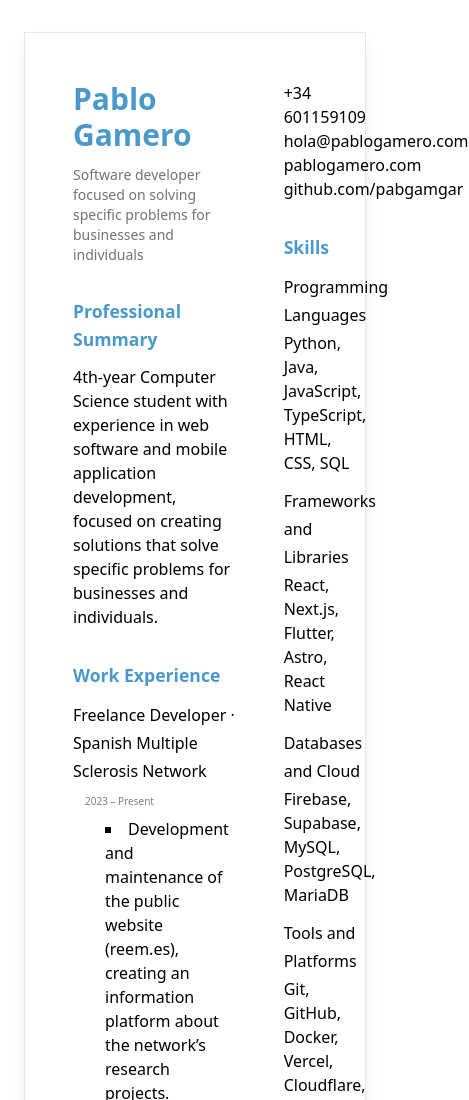
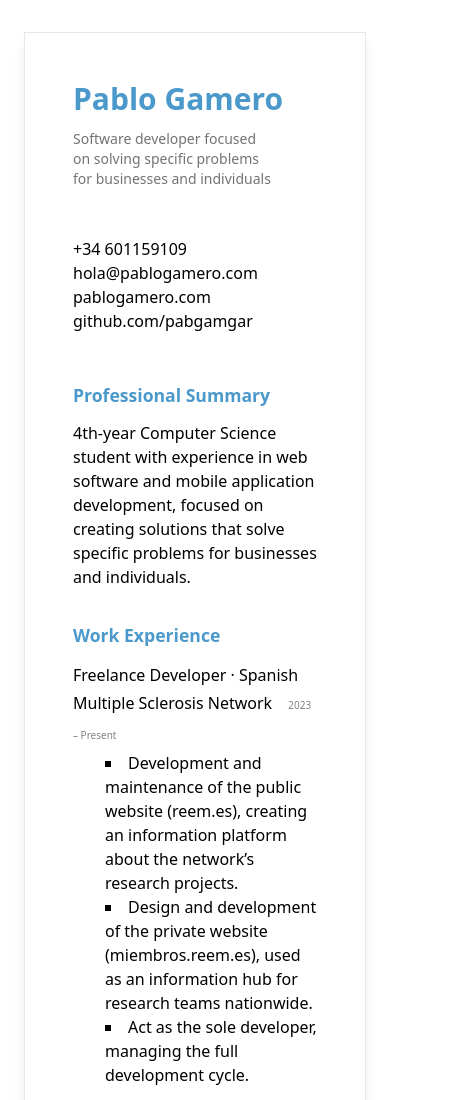
Before and after one commit to pabgamgar/pablogamero-astro, an Astro site: page /cv in a window 390 px wide. Shown: the top 1100 px of the page, 469 px wide, since content can reach past the window. Built offline with nearby package versions, Linux system fonts and the light colour scheme; Astro itself is replaced by a stand-in of ours.

Commit message:
Make CV responsive and print ready

```diff
--- a/src/layouts/CVLayout.astro
+++ b/src/layouts/CVLayout.astro
@@ -6,8 +6,9 @@ interface Props {
   lang?: "en" | "es";
   canon?: string;
   alt?: string;
+  subtitle: string;
 }
-const { lang = "en", title, desc, kw, canon, alt } = Astro.props;
+const { lang = "en", title, desc, kw, canon, alt, subtitle } = Astro.props;
 ---
 
 <html lang={lang}>
@@ -110,10 +111,41 @@ const { lang = "en", title, desc, kw, canon, alt } = Astro.props;
     />
   </head>
   <body class="w-full h-fit max-w-5xl px-6 py-8 mx-auto">
-    <main
-      class="w-full h-full max-w-7xl flex flex-row px-12 py-12 border shadow-lg gap-12"
-    >
-      <slot />
+    <main class="w-full h-full flex flex-col max-w-7xl">
+      <div
+        id="CV"
+        class="w-full h-full flex flex-col px-12 py-12 border shadow-lg gap-12"
+      >
+        <div
+          class="flex flex-col md:flex-row w-full h-fit gap-12 md:justify-between lg: justify-normal"
+        >
+          <div
+            id="header"
+            class="flex flex-col gap-3 w-full md:w-fit lg:w-2/3 h-fit"
+          >
+            <h1>Pablo Gamero</h1>
+            <p class="text-sm text-neutral-500 text-balance">
+              {subtitle}
+            </p>
+          </div>
+          <div
+            id="links"
+            class="w-full lg:w-1/3 md:w-fit"
+          >
+            <p><a href="tel:+34601159109">+34 601159109</a></p>
+            <p>
+              <a href="mailto:hola@pablogamero.com">hola@pablogamero.com</a>
+            </p>
+            <p><a href="https://pablogamero.com">pablogamero.com</a></p>
+            <p>
+              <a href="https://github.com/pabgamgar">github.com/pabgamgar</a>
+            </p>
+          </div>
+        </div>
+        <div class="w-full h-full flex flex-col lg:flex-row gap-12">
+          <slot />
+        </div>
+      </div>
     </main>
   </body>
 </html>
@@ -163,4 +195,19 @@ const { lang = "en", title, desc, kw, canon, alt } = Astro.props;
   .bold {
     font-weight: 500;
   }
+
+  @media print {
+    body * {
+      visibility: hidden;
+    }
+    #CV * {
+      visibility: visible !important;
+    }
+    #CV {
+      position: absolute;
+      left: 0;
+      top: 0;
+      width: 100%;
+    }
+  }
 </style>
--- a/src/pages/cv.astro
+++ b/src/pages/cv.astro
@@ -4,23 +4,14 @@ import CVLayout from "@/layouts/CVLayout.astro";
 
 <CVLayout
   lang="en"
-  title="CV"
+  title="CV • Pablo Gamero"
   canon="https://pablogamero.com/cv"
   alt="https://pablogamero.com/es/cv"
   desc="CV"
   kw="CV, Curriculum Vitae, Resume"
+  subtitle="Software developer focused on solving specific problems for businesses and individuals"
 >
-  <div class="w-2/3 h-fit flex flex-col gap-8">
-    <div
-      id="header"
-      class="flex flex-col gap-3"
-    >
-      <h1>Pablo Gamero</h1>
-      <p class="text-sm text-neutral-500">
-        Software developer focused on solving<br />specific problems for
-        businesses and individuals
-      </p>
-    </div>
+  <div class="w-full lg:w-2/3 h-fit flex flex-col gap-8">
     <div
       id="professional-exp"
       class="flex flex-col gap-3"
@@ -137,13 +128,7 @@ import CVLayout from "@/layouts/CVLayout.astro";
       </div>
     </div>
   </div>
-  <div class="w-1/3 h-fit flex flex-col gap-8">
-    <div id="links">
-      <p><a href="tel:+34601159109">+34 601159109</a></p>
-      <p><a href="mailto:hola@pablogamero.com">hola@pablogamero.com</a></p>
-      <p><a href="https://pablogamero.com">pablogamero.com</a></p>
-      <p><a href="https://github.com/pabgamgar">github.com/pabgamgar</a></p>
-    </div>
+  <div class="w-full lg:w-1/3 h-fit flex flex-col gap-8">
     <div
       id="skills"
       class="flex flex-col gap-3"
--- a/src/pages/es/cv.astro
+++ b/src/pages/es/cv.astro
@@ -4,23 +4,14 @@ import CVLayout from "@/layouts/CVLayout.astro";
 
 <CVLayout
   lang="es"
-  title="CV"
+  title="CV • Pablo Gamero"
   canon="https://pablogamero.com/es/cv"
   alt="https://pablogamero.com/cv"
   desc="CV"
   kw="CV, Currículum Vitae, Currículum, Curriculum"
+  subtitle="Desarrollador de software enfocado en resolver problemas específicos para empresas y personas"
 >
   <div class="w-2/3 h-fit flex flex-col gap-8">
-    <div
-      id="header"
-      class="flex flex-col gap-3"
-    >
-      <h1>Pablo Gamero</h1>
-      <p class="text-sm text-neutral-500">
-        Desarrollador de software enfocado en resolver<br />problemas
-        específicos para empresas y personas
-      </p>
-    </div>
     <div
       id="professional-exp"
       class="flex flex-col gap-3"
```
